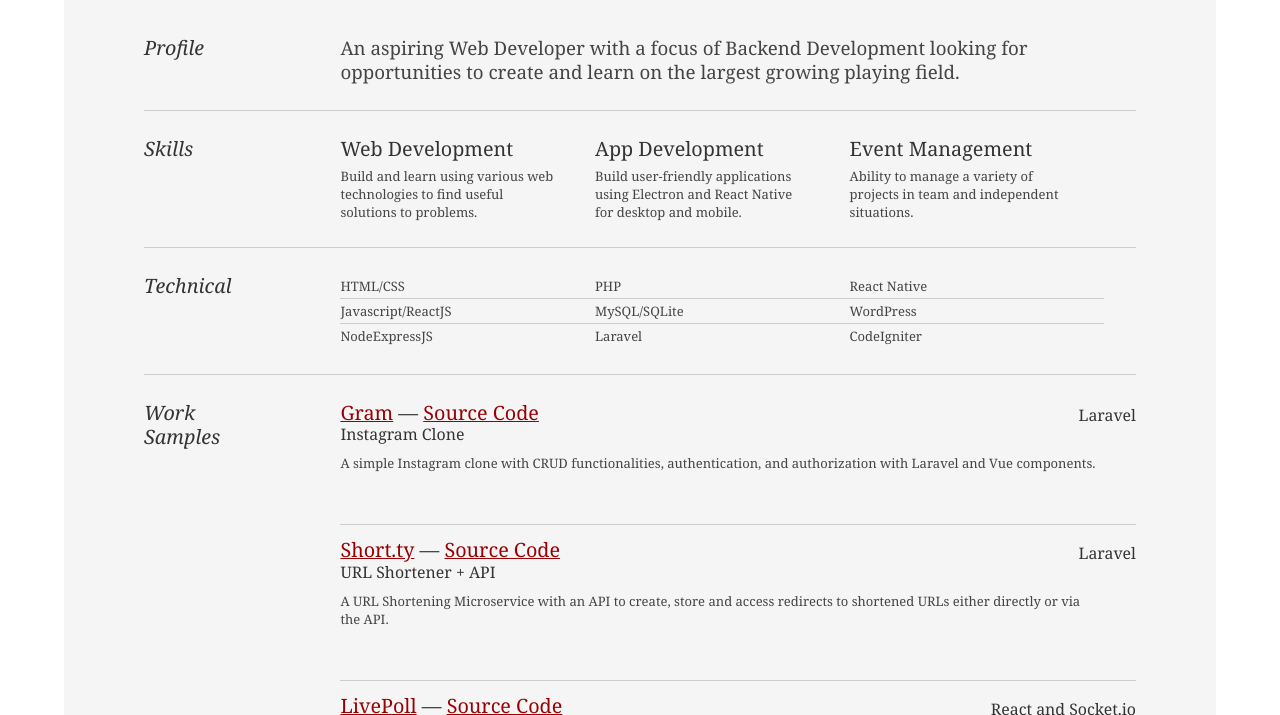
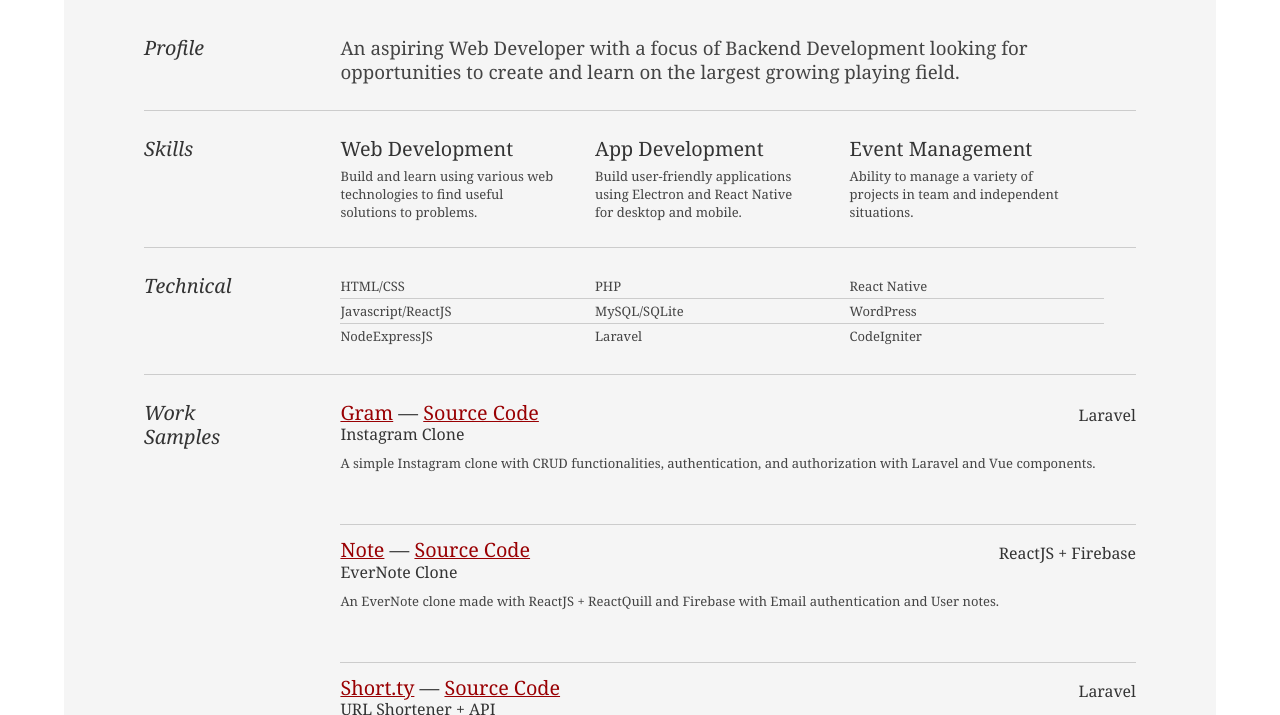
Before and after one commit to sameersidd/sameersidd, a plain HTML site: page index.html in a window 1280 px wide. Shown: the part 238-953 px from the top of the page. Drawn offline with Linux system fonts and the light colour scheme.

Commit message:
Added Note

```diff
--- a/index.html
+++ b/index.html
@@ -152,6 +152,34 @@
 									<div class="job">
 										<h2>
 											<a
+												href="https://inspiring-panini-e9570b.netlify.com/"
+												target="_blank"
+												class="tooltip"
+												>Note
+												<img
+													src="/Screenshots/Evernote.png"
+													width="600"
+													class="tooltiptext"
+											/></a>
+
+											&mdash;
+											<a
+												href="https://github.com/sameersidd/EvernoteClone"
+												target="_blank"
+												>Source Code</a
+											>
+										</h2>
+										<h3>EverNote Clone</h3>
+										<h4>ReactJS + Firebase</h4>
+										<p>
+											An EverNote clone made with ReactJS + ReactQuill and
+											Firebase with Email authentication and User notes.
+										</p>
+									</div>
+
+									<div class="job">
+										<h2>
+											<a
 												href="https://shorten-thy-path-51517.herokuapp.com/"
 												target="_blank"
 												class="tooltip"
```
Also changed, not shown: Screenshots/Evernote.png (added).
